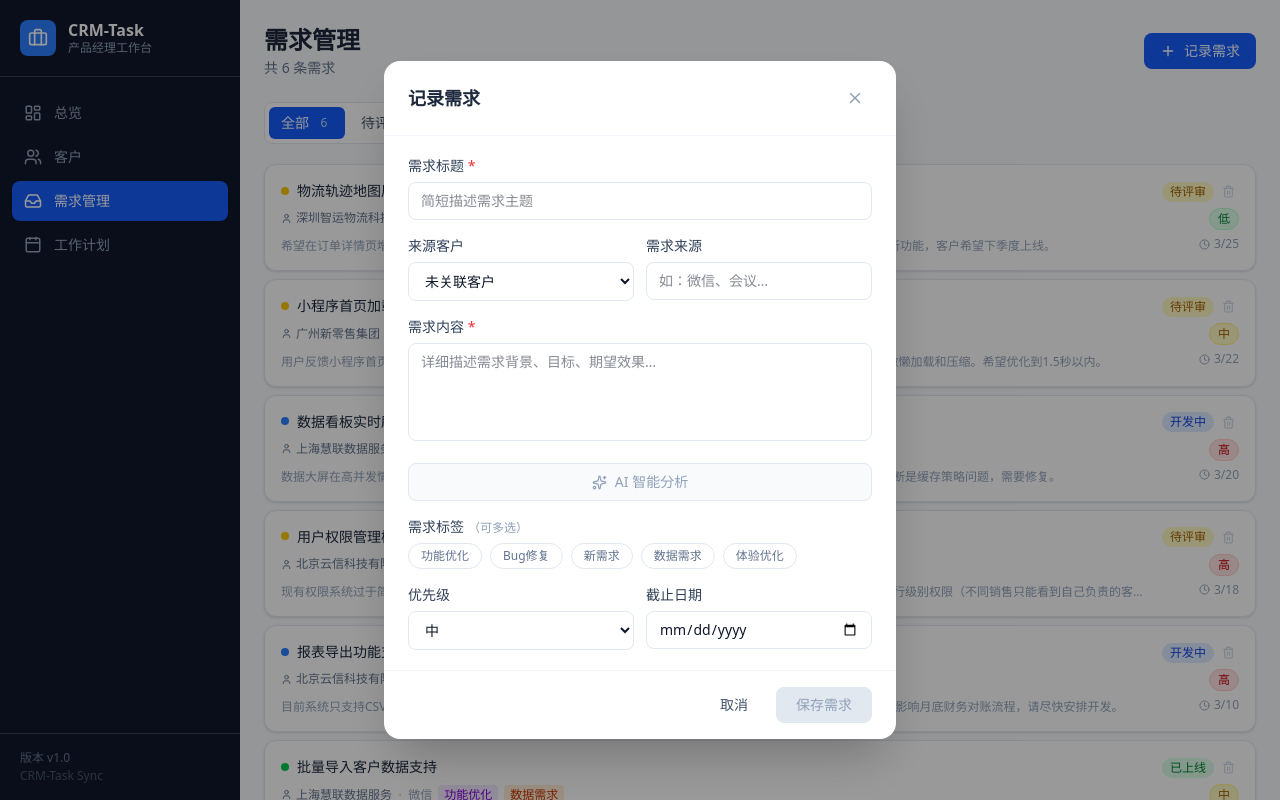
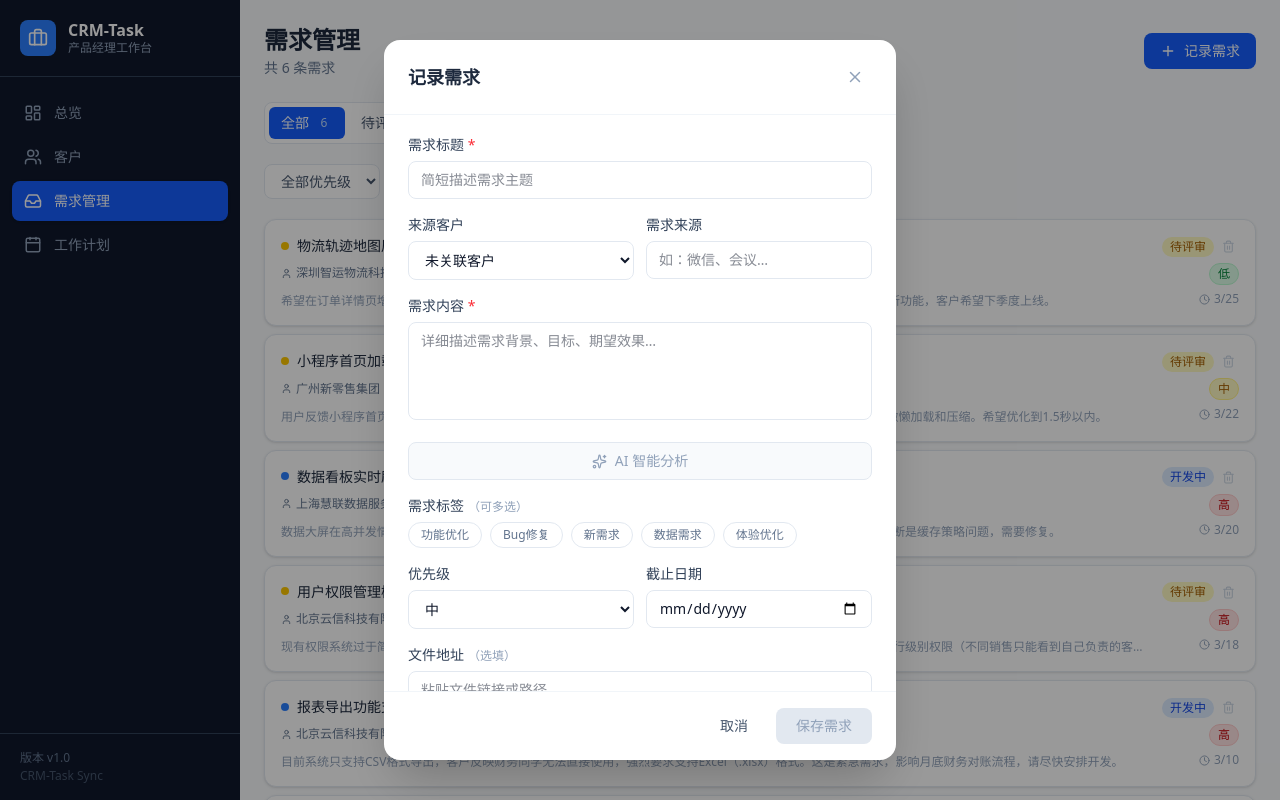
Before and after one commit to chrisshuaiwang-netizen/crm-task-sync, a React (Vite) app: page /#/inbox in a window 1280 px wide. Both pictures are taken after a click on the button "记录需求". Built offline with nearby package versions, Linux system fonts and the light colour scheme.

Commit message:
feat: 需求管理增加已暂停状态、优先级/客户筛选、文件附件功能

```diff
--- a/src/pages/Inbox.jsx
+++ b/src/pages/Inbox.jsx
@@ -29,6 +29,7 @@ const STATUS_CONFIG = {
   开发中: { badge: 'bg-blue-100 text-blue-700', dot: 'bg-blue-500' },
   已上线: { badge: 'bg-green-100 text-green-700', dot: 'bg-green-500' },
   已拒绝: { badge: 'bg-red-100 text-red-600', dot: 'bg-red-400' },
+  已暂停: { badge: 'bg-gray-100 text-gray-600', dot: 'bg-gray-400' },
 }
 
 const TAG_COLORS = {
@@ -39,7 +40,7 @@ const TAG_COLORS = {
   体验优化: 'bg-teal-100 text-teal-700',
 }
 
-const ALL_STATUSES = ['全部', '待评审', '开发中', '已上线', '已拒绝']
+const ALL_STATUSES = ['全部', '待评审', '开发中', '已上线', '已拒绝', '已暂停']
 
 const defaultForm = {
   title: '',
@@ -51,6 +52,8 @@ const defaultForm = {
   tags: [],
   deadline: '',
   aiSummary: '',
+  fileUrl: '',
+  fileName: '',
 }
 
 function formatTime(isoStr) {
@@ -81,6 +84,8 @@ export default function Inbox() {
   const { requirements, customers, tasks, addRequirement, updateRequirement, deleteRequirement, addTask } = useStore()
 
   const [statusFilter, setStatusFilter] = useState('全部')
+  const [priorityFilter, setPriorityFilter] = useState('全部')
+  const [customerFilter, setCustomerFilter] = useState('全部')
   const [selectedReq, setSelectedReq] = useState(null)
   const [showModal, setShowModal] = useState(false)
   const [editingReq, setEditingReq] = useState(null)
@@ -96,9 +101,12 @@ export default function Inbox() {
     setTimeout(() => setToast(null), 3000)
   }
 
-  const filtered = requirements.filter(
-    (r) => statusFilter === '全部' || r.status === statusFilter
-  ).sort((a, b) => new Date(b.createdAt) - new Date(a.createdAt))
+  const filtered = requirements.filter((r) => {
+    if (statusFilter !== '全部' && r.status !== statusFilter) return false
+    if (priorityFilter !== '全部' && r.priority !== priorityFilter) return false
+    if (customerFilter !== '全部' && r.customerId !== customerFilter) return false
+    return true
+  }).sort((a, b) => new Date(b.createdAt) - new Date(a.createdAt))
 
   function getCustomerName(customerId) {
     const c = customers.find((c) => c.id === customerId)
@@ -124,6 +132,8 @@ export default function Inbox() {
       tags: req.tags || [],
       deadline: req.deadline || '',
       aiSummary: req.aiSummary || '',
+      fileUrl: req.fileUrl || '',
+      fileName: req.fileName || '',
     })
     setAiResult(null)
     setShowModal(true)
@@ -156,11 +166,13 @@ export default function Inbox() {
       source: formData.source,
       deadline: formData.deadline,
       aiSummary: formData.aiSummary,
+      fileUrl: formData.fileUrl,
+      fileName: formData.fileName,
     }
     if (editingReq) {
       updateRequirement(editingReq.id, { ...payload, status: formData.status })
       if (selectedReq?.id === editingReq.id) {
-        setSelectedReq({ ...selectedReq, ...payload, status: formData.status })
+        setSelectedReq({ ...selectedReq, ...payload, status: formData.status, fileUrl: formData.fileUrl, fileName: formData.fileName })
       }
       showToast('需求已更新')
     } else {
@@ -258,6 +270,39 @@ export default function Inbox() {
                 </span>
               </button>
             ))}
+          </div>
+
+          {/* Extra Filters */}
+          <div className="flex items-center gap-3 mb-5">
+            <select
+              value={priorityFilter}
+              onChange={(e) => setPriorityFilter(e.target.value)}
+              className="px-3 py-1.5 text-sm border border-slate-200 rounded-lg bg-white text-slate-600 focus:outline-none focus:ring-2 focus:ring-blue-500"
+            >
+              <option value="全部">全部优先级</option>
+              <option value="高">高优先级</option>
+              <option value="中">中优先级</option>
+              <option value="低">低优先级</option>
+            </select>
+            <select
+              value={customerFilter}
+              onChange={(e) => setCustomerFilter(e.target.value)}
+              className="px-3 py-1.5 text-sm border border-slate-200 rounded-lg bg-white text-slate-600 focus:outline-none focus:ring-2 focus:ring-blue-500"
+            >
+              <option value="全部">全部客户</option>
+              {customers.map((c) => (
+                <option key={c.id} value={c.id}>{c.name}</option>
+              ))}
+            </select>
+            {(priorityFilter !== '全部' || customerFilter !== '全部') && (
+              <button
+                onClick={() => { setPriorityFilter('全部'); setCustomerFilter('全部') }}
+                className="text-xs text-slate-400 hover:text-slate-600 flex items-center gap-1"
+              >
+                <X size={13} />
+                清除筛选
+              </button>
+            )}
           </div>
 
           {/* Requirements List */}
@@ -432,11 +477,31 @@ export default function Inbox() {
               </div>
             )}
 
+            {/* File Attachments */}
+            {(selectedReq.fileUrl || selectedReq.fileName) && (
+              <div className="px-5 py-4 border-b border-slate-100">
+                <h4 className="text-xs font-semibold text-slate-500 uppercase tracking-wide mb-2">附件</h4>
+                {selectedReq.fileUrl && (
+                  <a
+                    href={selectedReq.fileUrl}
+                    target="_blank"
+                    rel="noreferrer"
+                    className="text-xs text-blue-600 hover:underline break-all block mb-1"
+                  >
+                    {selectedReq.fileUrl}
+                  </a>
+                )}
+                {selectedReq.fileName && !selectedReq.fileUrl && (
+                  <p className="text-xs text-slate-600">{selectedReq.fileName}</p>
+                )}
+              </div>
+            )}
+
             {/* Status Actions */}
             <div className="px-5 py-4 border-b border-slate-100">
               <h4 className="text-xs font-semibold text-slate-500 uppercase tracking-wide mb-2">状态变更</h4>
               <div className="flex flex-wrap gap-2">
-                {['待评审', '开发中', '已上线', '已拒绝'].map((s) => (
+                {['待评审', '开发中', '已上线', '已拒绝', '已暂停'].map((s) => (
                   <button
                     key={s}
                     onClick={() => handleStatusChange(selectedReq.id, s)}
@@ -644,7 +709,7 @@ export default function Inbox() {
                 <div>
                   <label className="block text-sm font-medium text-slate-700 mb-1.5">需求状态</label>
                   <div className="flex gap-2 flex-wrap">
-                    {['待评审', '开发中', '已上线', '已拒绝'].map((s) => (
+                    {['待评审', '开发中', '已上线', '已拒绝', '已暂停'].map((s) => (
                       <button
                         key={s}
                         type="button"
@@ -661,6 +726,47 @@ export default function Inbox() {
                   </div>
                 </div>
               )}
+
+              {/* File Attachments */}
+              <div>
+                <label className="block text-sm font-medium text-slate-700 mb-1.5">
+                  文件地址
+                  <span className="text-xs text-slate-400 ml-1 font-normal">（选填）</span>
+                </label>
+                <input
+                  type="text"
+                  value={formData.fileUrl}
+                  onChange={(e) => setFormData({ ...formData, fileUrl: e.target.value })}
+                  placeholder="粘贴文件链接或路径…"
+                  className="w-full px-3 py-2 text-sm border border-slate-200 rounded-lg focus:outline-none focus:ring-2 focus:ring-blue-500"
+                />
+              </div>
+              <div>
+                <label className="block text-sm font-medium text-slate-700 mb-1.5">
+                  上传文件
+                  <span className="text-xs text-slate-400 ml-1 font-normal">（选填，仅记录文件名）</span>
+                </label>
+                <input
+                  type="file"
+                  onChange={(e) => {
+                    const file = e.target.files?.[0]
+                    if (file) setFormData((prev) => ({ ...prev, fileName: file.name }))
+                  }}
+                  className="w-full text-sm text-slate-500 file:mr-3 file:py-1.5 file:px-3 file:rounded-lg file:border-0 file:text-sm file:font-medium file:bg-blue-50 file:text-blue-700 hover:file:bg-blue-100"
+                />
+                {formData.fileName && (
+                  <p className="text-xs text-slate-500 mt-1 flex items-center gap-1">
+                    已选：{formData.fileName}
+                    <button
+                      type="button"
+                      onClick={() => setFormData((prev) => ({ ...prev, fileName: '' }))}
+                      className="text-slate-400 hover:text-red-500"
+                    >
+                      <X size={12} />
+                    </button>
+                  </p>
+                )}
+              </div>
             </div>
 
             <div className="flex items-center justify-end gap-3 px-6 py-4 border-t border-slate-100 flex-shrink-0">
```
